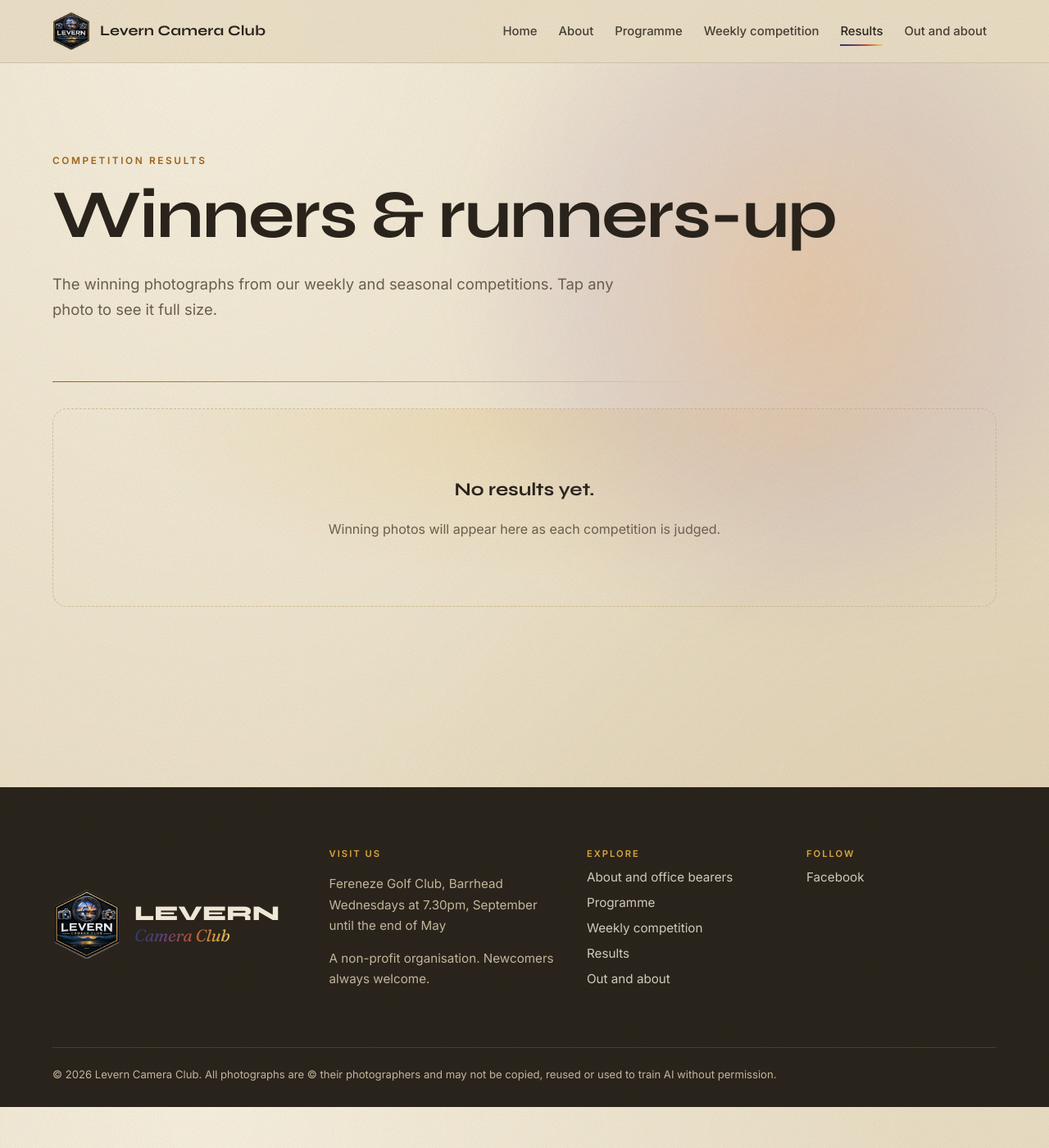
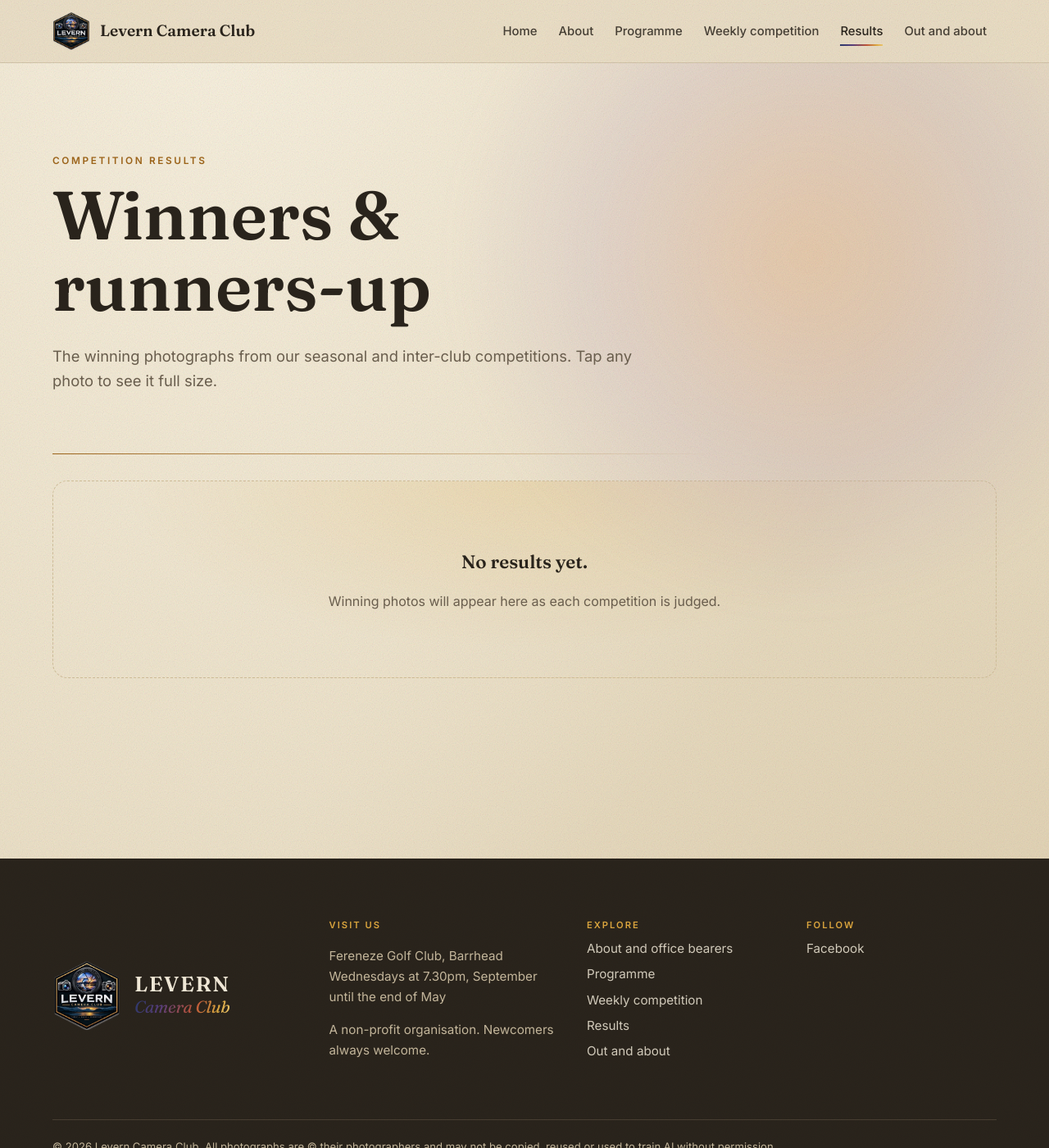
Before and after one commit to grantfitfuel/levern-camera-club, a Jekyll site: the page built from results.html, in a window 1280 px wide and 1400 px high. Shown: the whole window at 82% size. Built offline with Jekyll 4.4.1, drawn with Linux system fonts in a browser that asks for light colours.

Commit message:
Two-font typography (Fraunces + Inter) and hide weekly competition results
Co-Authored-By: Claude Opus 5.5 <noreply@anthropic.com>
Claude-Session: https://claude.ai/code/session_012PBygZKZRm7fLhazHccoH4

```diff
--- a/_layouts/default.html
+++ b/_layouts/default.html
@@ -10,7 +10,7 @@
   <meta name="copyright" content="Photographs © their respective photographers">
   <link rel="preconnect" href="https://fonts.googleapis.com">
   <link rel="preconnect" href="https://fonts.gstatic.com" crossorigin>
-  <link href="https://fonts.googleapis.com/css2?family=Fraunces:ital,opsz,wght@1,9..144,400;1,9..144,600&family=Inter:wght@400;500;600&family=Syne:wght@600;700;800&display=swap" rel="stylesheet">
+  <link href="https://fonts.googleapis.com/css2?family=Fraunces:ital,opsz,wght@0,9..144,400..700;1,9..144,400..600&family=Inter:wght@400;500;600&display=swap" rel="stylesheet">
   <script>document.documentElement.classList.add("js")</script>
   <meta name="theme-color" content="{% if site.look == "vellum" %}#ece0c6{% else %}#0c0c0f{% endif %}">
   <link rel="stylesheet" href="{{ '/assets/css/style.css' | relative_url }}?v={{ site.time | date: '%s' }}">
--- a/assets/css/vellum.css
+++ b/assets/css/vellum.css
@@ -63,3 +63,24 @@ a:hover { color: var(--ember); }
 .site-footer { --ink: #f6eedc; --muted: #c9bb9f; --line: #4a4033; --gold: #e0a93f; --gold-2: #f6cf74; background: #2a241c; color: var(--muted); border-top: 0; }
 /* The hero and call-to-action stay photographic, so keep light text there */
 .hero, .cta { --ink: #f4efe6; --muted: #d8d1c5; --gold: #e0a93f; --gold-2: #f6cf74; color: var(--ink); }
+
+/* ---------- Typography: two families only ----------
+   Fraunces (a classic serif) for every heading and the LEVERN title,
+   with its own italic for accents; Inter for all reading text and labels. */
+:root { --display: "Fraunces", Georgia, serif; --serif: "Fraunces", Georgia, serif; }
+h1, h2, h3, .big, .statement, .this-week .theme, .person-name, .lt-title, .empty strong, .quiz-score, .lesson-nav a { font-weight: 600; letter-spacing: 0; font-variation-settings: "opsz" 72; }
+h1 em, h2 em, .statement em, .footer-name em, .hero-title em { font-weight: 400; }
+.brand-name { font-weight: 600; font-size: 1.2rem; letter-spacing: 0; }
+@media (max-width: 1040px) { .site-nav a { font-weight: 600; } }
+.hero-tag { font-family: var(--sans); font-weight: 500; }
+
+/* The LEVERN title: engraved-style capitals */
+.hero-title { font-weight: 600; letter-spacing: .06em; line-height: .95; font-variation-settings: "opsz" 144; }
+.hero-title em { letter-spacing: 0; font-size: .5em; margin-top: .1em; }
+.footer-name { font-weight: 600; letter-spacing: .06em; }
+
+/* Section headings: solid serif instead of outlined capitals */
+.ticker span { font-weight: 500; font-style: italic; text-transform: none; letter-spacing: 0; color: var(--muted); -webkit-text-stroke: 0; }
+.ticker span:nth-of-type(3n+1) { color: var(--ink); font-style: normal; font-weight: 600; }
+.month-head, .season-head { font-family: var(--display); font-weight: 600; text-transform: none; letter-spacing: -0.01em; color: var(--ink); -webkit-text-stroke: 0; }
+.ln { font-family: var(--display); color: var(--muted); -webkit-text-stroke: 0; }
--- a/index.html
+++ b/index.html
@@ -2,7 +2,7 @@
 permalink: /
 body_class: home
 ---
-{% assign comps = site.competitions | sort: "date" | reverse %}
+{% assign comps = site.competitions | where_exp: "c", "c.category != 'Weekly'" | sort: "date" | reverse %}
 {% assign posts = site.camera_corner | sort: "date" | reverse %}
 {% assign slides = site.data.banner.slides | where_exp: "s", "s.image" %}
 
--- a/results.html
+++ b/results.html
@@ -2,16 +2,15 @@
 title: Competition results
 permalink: /results/
 ---
-{% assign comps = site.competitions | sort: "date" | reverse %}
+{% assign comps = site.competitions | where_exp: "c", "c.category != 'Weekly'" | sort: "date" | reverse %}
 <section class="page-head">
   <div class="wrap">
     <p class="eyebrow">Competition results</p>
     <h1>Winners &amp; <span class="nowrap">runners-up</span></h1>
-    <p class="lede">The winning photographs from our weekly and seasonal competitions. Tap any photo to see it full size.</p>
+    <p class="lede">The winning photographs from our seasonal and inter-club competitions. Tap any photo to see it full size.</p>
     {% if comps.size > 0 %}
     <div class="filters" role="group" aria-label="Show competitions">
       <button type="button" class="chip" data-filter="all" aria-pressed="true">All</button>
-      <button type="button" class="chip" data-filter="weekly" aria-pressed="false">Weekly</button>
       <button type="button" class="chip" data-filter="seasonal" aria-pressed="false">Seasonal</button>
       <button type="button" class="chip" data-filter="inter-club" aria-pressed="false">Inter-club</button>
     </div>
@@ -35,7 +34,7 @@ permalink: /results/
       <h2 class="season-head">{{ season }} season</h2>
       {% assign last_season = season %}
     {% endif %}
-    <section class="competition" data-category="{{ comp.category | default: 'weekly' | slugify }}">
+    <section class="competition" data-category="{{ comp.category | default: 'seasonal' | slugify }}">
       <header class="comp-head">
         <h3>{{ comp.title }}</h3>
         <p class="meta">
```
Also changed, not shown: .pages.yml, README.md.
